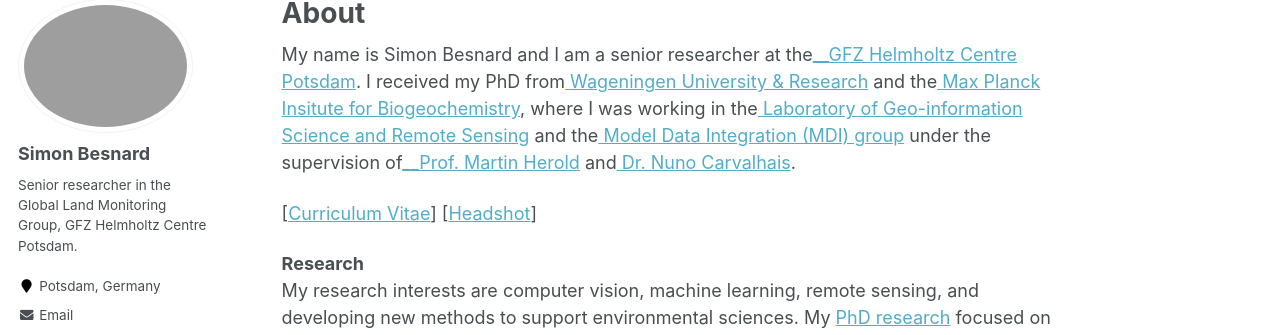
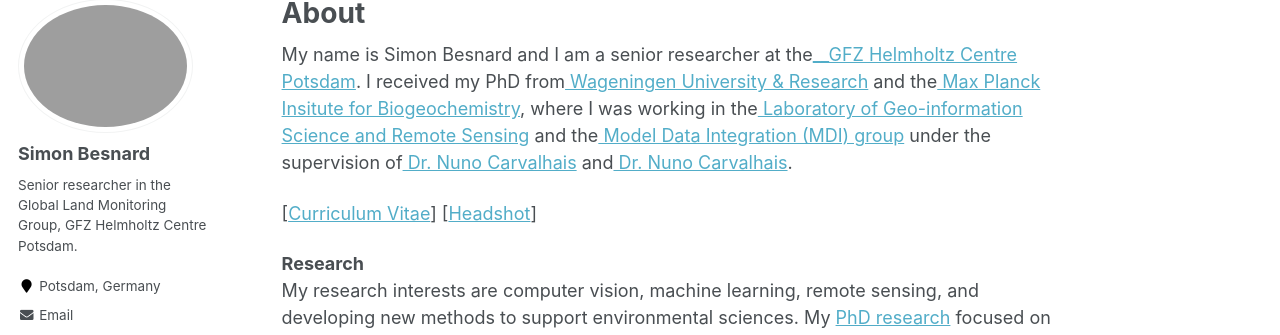
Before and after one commit to simonbesnard1/sbesnard.github.io, a Jekyll site: the page built from _pages/about.md, in a window 1280 px wide and 900 px high. Shown: the part 119-454 px from the top of the window. Built offline with Jekyll 4.4.1, drawn with Linux system fonts in a browser that asks for light colours; some web fonts are replaced.

Commit message:
Update about.md

```diff
--- a/_pages/about.md
+++ b/_pages/about.md
@@ -9,7 +9,7 @@ redirect_from:
 ---
 
 My name is Simon Besnard and I am a senior researcher at the[__GFZ Helmholtz Centre Potsdam](https://www.gfz-potsdam.de/sektion/fernerkundung-und-geoinformatik/themen/global-land-monitoring).
-I received my PhD from[  Wageningen University & Research](https://www.wur.nl/en/wageningen-university.html) and the[  Max Planck Insitute for Biogeochemistry](https://www.bgc-jena.mpg.de/en), where I was working in the[  Laboratory of Geo-information Science and Remote Sensing](https://www.wur.nl/en/research-results/chair-groups/environmental-sciences/laboratory-of-geo-information-science-and-remote-sensing.htm) and the[  Model Data Integration (MDI) group](https://www.bgc-jena.mpg.de/en/bgi/mdi) under the supervision of[__Prof. Martin Herold](https://www.gfz-potsdam.de/en/staff/martin.herold/sec14) and[  Dr. Nuno Carvalhais](https://scholar.google.com/citations?user=7ZVPwSIAAAAJ&hl=en).
+I received my PhD from[  Wageningen University & Research](https://www.wur.nl/en/wageningen-university.html) and the[  Max Planck Insitute for Biogeochemistry](https://www.bgc-jena.mpg.de/en), where I was working in the[  Laboratory of Geo-information Science and Remote Sensing](https://www.wur.nl/en/research-results/chair-groups/environmental-sciences/laboratory-of-geo-information-science-and-remote-sensing.htm) and the[  Model Data Integration (MDI) group](https://www.bgc-jena.mpg.de/en/bgi/mdi) under the supervision of[  Dr. Nuno Carvalhais](https://scholar.google.com/citations?user=7ZVPwSIAAAAJ&hl=en) and[  Dr. Nuno Carvalhais](https://scholar.google.com/citations?user=7ZVPwSIAAAAJ&hl=en).
 
 [[Curriculum Vitae](../files/CV_Nico_Lang.pdf)] [[Headshot](../files/Nico_Lang.jpg)]
 
```
